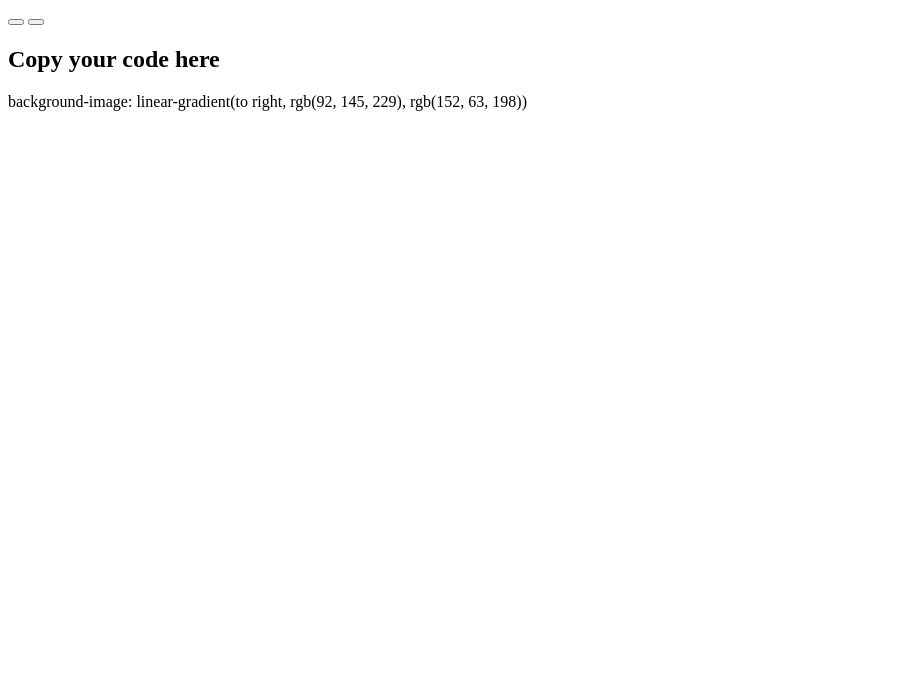
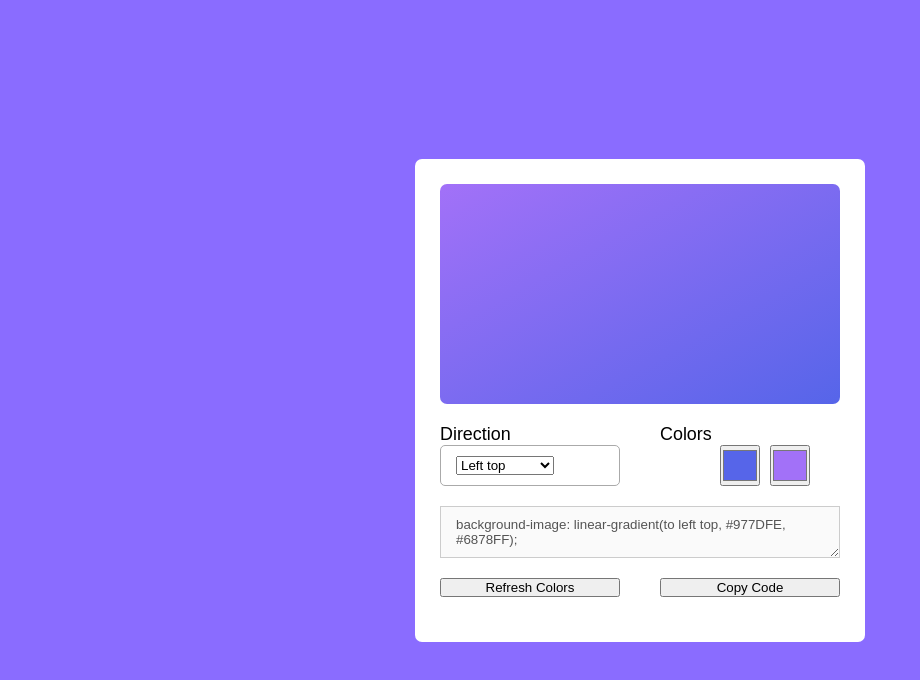
Before and after one commit to Ankur2024/Gradient-Generator-In-JS, a plain HTML site: page index.html in a window 1280 px wide. Shown: the whole page, without its empty margins (0-920 px from the left). Drawn offline with Linux system fonts and the light colour scheme.

Commit message:
Working in gradient card

```diff
--- a/index.html
+++ b/index.html
@@ -1,20 +1,47 @@
 <!DOCTYPE html>
 <html lang="en">
+
 <head>
     <meta charset="UTF-8">
     <meta name="viewport" content="width=device-width, initial-scale=1.0">
     <title>Gradient Color Generator</title>
+    <link rel="stylesheet" href="style.css">
 </head>
+
 <body>
-    <section>
-        <div>
-            <button id="btn1"></button>
-            <button id="btn2"></button>
+    <div class="wrapper">
+      <div class="gradient-box"></div>
+      <div class="row options">
+        <div class="column direction">
+          <p>Direction</p>
+          <div class="select-box">
+            <select>
+              <option value="to top">Top</option>
+              <option value="to right top">Right top</option>
+              <option value="to right">Right</option>
+              <option value="to right bottom">Right bottom</option>
+              <option value="to bottom">Bottom</option>
+              <option value="to left bottom">Left bottom</option>
+              <option value="to left">Left</option>
+              <option value="to left top" selected>Left top</option>
+            </select>
+          </div>
         </div>
-        <h2>Copy your code here</h2>
-        <div class="copycode">
-            background-image: linear-gradient(to right, rgb(92, 145, 229), rgb(152, 63, 198))
+        <div class="column palette">
+          <p>Colors</p>
+          <div class="colors">
+            <input type="color" value="#5665E9">
+            <input type="color" value="#A271F8">
+          </div>
         </div>
-    </section>
-</body>
+      </div>
+      <textarea class="row" disabled>background-image: linear-gradient(to left top, #977DFE,  #6878FF);</textarea>
+      <div class="row buttons">
+        <button class="refresh">Refresh Colors</button>
+        <button class="copy">Copy Code</button>
+      </div>
+    </div>
+
+  </body>
+
 </html>
--- a/style.css
+++ b/style.css
@@ -0,0 +1,67 @@
+*{
+    margin: 0;
+    padding: 0;
+    box-sizing: border-box;
+    font-family: 'Poppins',sans-serif;
+}
+body{
+    display: flex;
+    justify-content: center;
+    align-items: center;
+    min-height: 100vh;
+    background-color: #8A6CFF;
+}
+
+.wrapper{
+    width: 450px;
+    padding: 25px;
+    border-radius: 7px;
+    background: #fff;
+}
+
+.wrapper .gradient-box{
+    width: 100%;
+    height: 220px;
+    border-radius: 7px;
+    background: linear-gradient(to left top, #5665E9, #A271F8);
+}
+
+.wrapper .row{
+    display: flex;
+    margin: 20px 0;
+    justify-content: space-between;
+}
+.row :where(.column, button){
+    width: calc(100% /2 - 20px);
+}
+.options p{
+    font-size: 1.12rem;
+}
+.options .select-box{
+    border-radius: 5px;
+    padding: 10px 15px;
+    border: 1px solid #aaa;
+}
+select-box select{
+    width: 100%;
+    border: none;
+    outline: none;
+    font-size: 1.12rem;
+    background: none;
+}
+
+.colors input{
+    height: 41px;
+    width: calc(100% /2 - 20px);
+}
+.options .colors{
+    margin-left: 60px;
+}
+.colors input:last-child{
+    margin-left: 6px;
+}
+.wrapper textarea{
+    width: 100%;
+    padding: 10px 15px;
+    border: 1px solid #ccc;
+}
```
